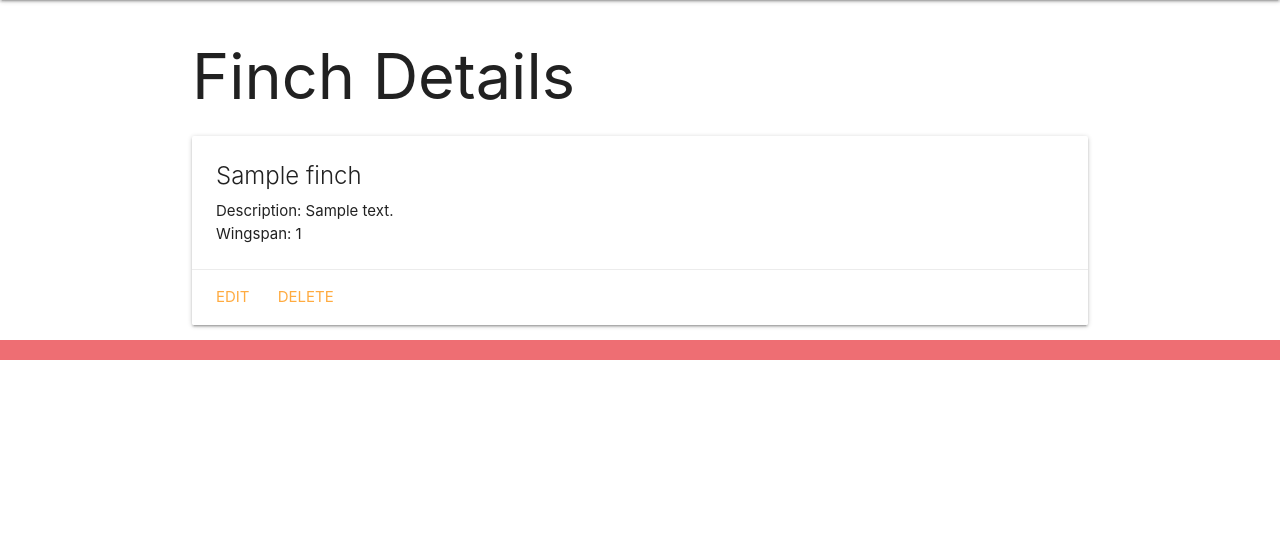
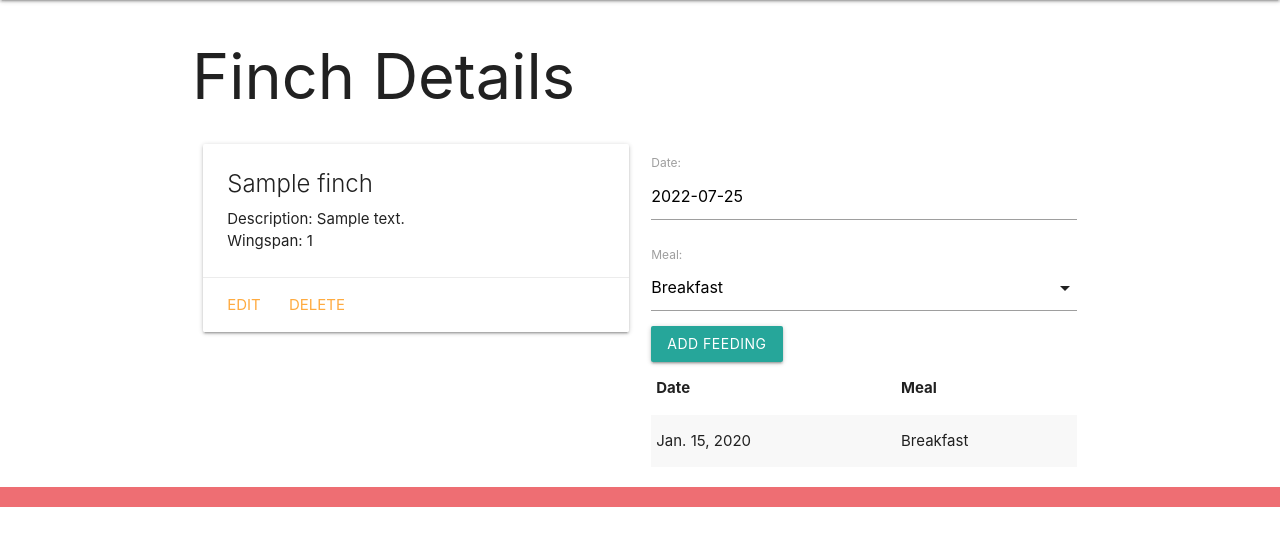
Before and after one commit to GissellValdez/finchcollector, a Django app: page /finches/1/ in a window 1280 px wide. Shown: the part 64-610 px from the top of the page. Run offline with Django 4.2, Linux system fonts and the light colour scheme; tables that the repository leaves empty hold one stand-in row (values such as "Sample post").

Commit message:
lab4 exercise 2 complete

```diff
--- /dev/null
+++ b/main_app/forms.py
@@ -0,0 +1,7 @@
+from django.forms import ModelForm
+from .models import Feeding
+
+class FeedingForm(ModelForm):
+  class Meta:
+    model = Feeding
+    fields = ['date', 'meal']
--- a/main_app/models.py
+++ b/main_app/models.py
@@ -1,5 +1,11 @@
 from django.db import models
 from django.urls import reverse
+
+MEALS = (
+    ('B', 'Breakfast'),
+    ('L', 'Lunch'),
+    ('D', 'Dinner')
+)
 
 # Create your models here.
 class Finch(models.Model):
@@ -12,3 +18,22 @@ class Finch(models.Model):
 
     def get_absolute_url(self):
         return reverse('detail', kwargs={'finch_id': self.id})
+
+
+class Feeding(models.Model):
+  date = models.DateField()
+  meal = models.CharField(
+    max_length=1,
+    # add the 'choices' field option
+    choices=MEALS,
+    # set the default value for meal to be 'B'
+    default=MEALS[0][0]
+  )
+  finch = models.ForeignKey(Finch, on_delete=models.CASCADE)
+  def __str__(self):
+    # Nice method for obtaining the friendly value of a Field.choice
+    return f"{self.get_meal_display()} on {self.date}"
+
+  # change the default sort
+  class Meta:
+    ordering = ['-date']
--- a/main_app/templates/base.html
+++ b/main_app/templates/base.html
@@ -6,6 +6,7 @@
   <meta http-equiv="X-UA-Compatible" content="ie=edge">
   <title>Finch Collector</title>
   <link rel="stylesheet" href="https://cdnjs.cloudflare.com/ajax/libs/materialize/1.0.0/css/materialize.min.css">
+  <script src="https://cdnjs.cloudflare.com/ajax/libs/materialize/1.0.0/js/materialize.min.js"></script>
 </head>
 <body>
   <header class="navbar-fixed">
--- a/main_app/templates/finches/detail.html
+++ b/main_app/templates/finches/detail.html
@@ -3,6 +3,8 @@
 
 <h1>Finch Details</h1>
 
+<div class="row">
+    <div class="col s6">
         <div class="card">
             <div class="card-content">
                 <span class="card-title">{{ finch.name }}</span>
@@ -14,5 +16,37 @@
                 <a href="{% url 'finches_delete' finch.id %}">Delete</a>
             </div>
         </div>
-
+    </div>
+    <div class="col s6">
+        <form action="{% url 'add_feeding' finch.id %}" method="POST">
+            {% csrf_token %}
+            {{ feeding_form.as_p }}
+            <input type="submit" class="btn" value="Add Feeding">
+        </form>
+        <table class="striped">
+        <thead>
+            <tr><th>Date</th><th>Meal</th></tr>
+        </thead>
+        <tbody>
+            {% for feeding in finch.feeding_set.all %}
+            <tr>
+                <td>{{feeding.date}}</td>
+                <td>{{feeding.get_meal_display}}</td>
+            </tr>
+            {% endfor %}
+        </tbody>
+        </table>
+    </div>
+</div>
+<script>
+  const dateEl = document.getElementById('id_date');
+  M.Datepicker.init(dateEl, {
+    format: 'yyyy-mm-dd',
+    defaultDate: new Date(),
+    setDefaultDate: true,
+    autoClose: true
+  });
+  const selectEl = document.getElementById('id_meal');
+  M.FormSelect.init(selectEl);
+</script>
 {% endblock %}
--- a/main_app/urls.py
+++ b/main_app/urls.py
@@ -9,4 +9,5 @@ urlpatterns = [
   path('finches/create/', views.FinchCreate.as_view(), name='finches_create'),
   path('finch/<int:pk>/update/', views.FinchUpdate.as_view(), name='finches_update'),
   path('finch/<int:pk>/delete/', views.FinchDelete.as_view(), name='finches_delete'),
+  path('finch/<int:finch_id>/add_feeding/', views.add_feeding, name='add_feeding'),
 ]
--- a/main_app/views.py
+++ b/main_app/views.py
@@ -1,8 +1,9 @@
-from django.shortcuts import render
+from django.shortcuts import render, redirect
 from django.views.generic.edit import CreateView, UpdateView, DeleteView
 # Add the following import
 from django.http import HttpResponse
 from .models import Finch
+from .forms import FeedingForm
 
 # views.py
 from django.views.generic import ListView
@@ -33,7 +34,7 @@ class FinchDelete(DeleteView):
 
 # Define the home view
 def home(request):
-  return HttpResponse('<h1>Hello /ᐠ｡‸｡ᐟ\ﾉ</h1>')
+  return HttpResponse('<h1>Hello Screen</h1>')
 
 def about(request):
   return render(request, 'about.html')
@@ -44,4 +45,17 @@ def finches(request):
 
 def finches_detail(request, finch_id):
   finch = Finch.objects.get(id=finch_id)
-  return render(request, 'finches/detail.html', { 'finch': finch })
+  feeding_form = FeedingForm()
+  return render(request, 'finches/detail.html', { 'finch': finch, 'feeding_form': feeding_form })
+
+def add_feeding(request, finch_id):
+    # create a ModelForm instance using the data in request.POST
+  form = FeedingForm(request.POST)
+  # validate the form
+  if form.is_valid():
+    # don't save the form to the db until it
+    # has the finch_id assigned
+    new_feeding = form.save(commit=False)
+    new_feeding.finch_id = finch_id
+    new_feeding.save()
+  return redirect('detail', finch_id=finch_id)
```
Also changed, not shown: main_app/migrations/0002_feeding.py (added). Lines whose indentation alone changed are shown as unchanged.
